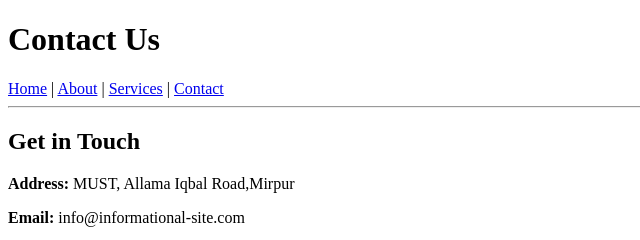
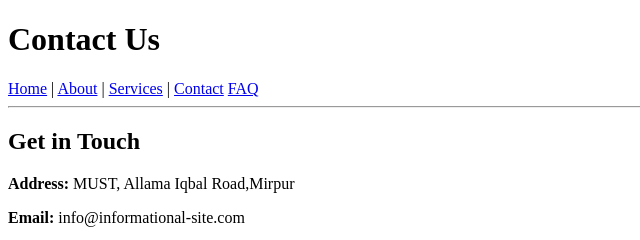
Before and after one commit to shamilase-debug/Information_site, a plain HTML site: page contact.html in a window 1280 px wide. Shown: the top 240 px of the page, 0-640 px from the left. Drawn offline with Linux system fonts and the light colour scheme.

Commit message:
FAQ added as new feature

```diff
--- a/contact.html
+++ b/contact.html
@@ -14,6 +14,8 @@
             <a href="about.html">About</a> |
             <a href="services.html">Services</a> |
             <a href="contact.html">Contact</a>
+            <a href="contact.html">FAQ</a>
+
         </nav>
     </header>
 
```
